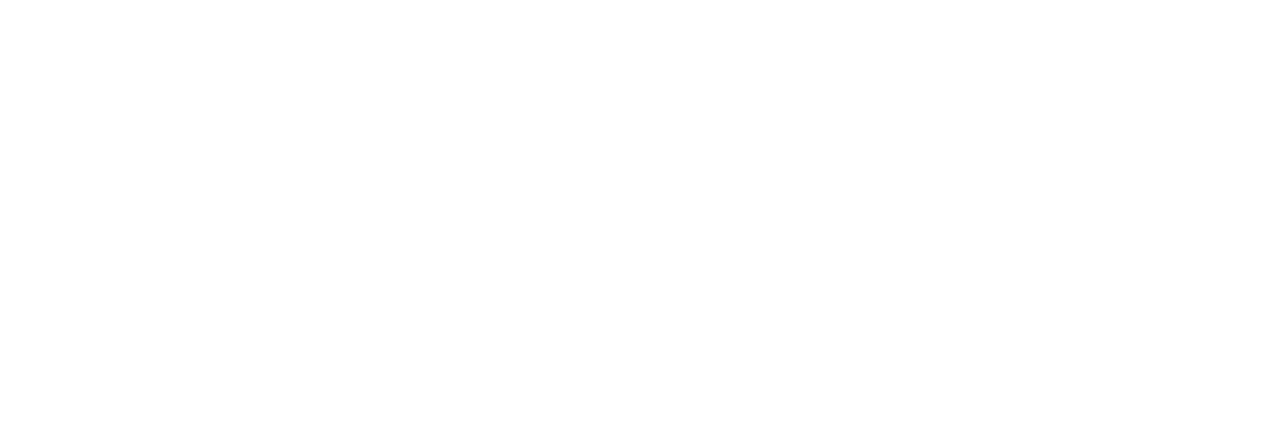
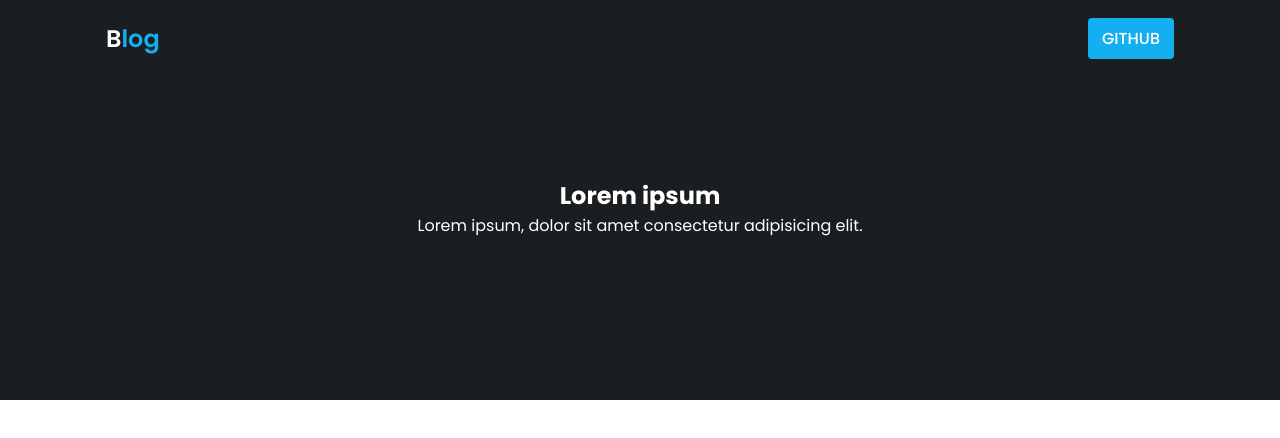
Before and after one commit to DaviMaroto/Blog, a plain HTML site: page index.html in a window 1280 px wide. Drawn offline with nearby package versions, Linux system fonts and the light colour scheme.

Commit message:
Criação de elementos da página de arquive e Estilização da capa

```diff
--- /dev/null
+++ b/Css/style.css
@@ -0,0 +1,83 @@
+@import url('https://fonts.googleapis.com/css2?family=Montserrat:wght@400;500;600;700&family=Poppins:wght@300;400;500;600;700;800&display=swap');
+
+*{
+font-family: 'Poppins', sans-serif;
+margin: 0;
+padding: 0;
+scroll-behavior: smooth;
+scroll-padding-top: 2rem;
+box-sizing: border-box;
+}
+
+:root{
+    --container-color: #1a1e21;
+    --second-color: #13AFF0;
+    --text-color: #172317;
+    --bg-color: #FFF;
+}
+::selection{
+    color: var(--bg-color);
+    background: var(--second-color);
+}
+a{
+    text-decoration: none;
+}
+li{
+    list-style: none;
+}
+img{
+    width: 100%;
+}
+section{
+    padding: 3rem 0 2rem;
+}
+.container{
+    max-width: 1068px;
+    margin: auto;
+    width: 100%;
+}
+header{
+    position: fixed;
+    top: 0;
+    left: 0;
+    width: 100%;
+    z-index: 200;
+}
+.nav{
+    display: flex;
+    align-items: center;
+    justify-content: space-between;
+    padding: 18px 0;
+}
+.logo{
+    font-size: 1.5rem;
+    font-weight: 600;
+    color: var(--bg-color);
+}
+.logo span{
+    color: var(--second-color);
+}
+.github{
+    padding: 8px 14px;
+    text-transform: uppercase;
+    font-weight: 500;
+    border-radius: 4px;
+    background: var(--second-color);
+    color: var(--bg-color);
+}
+.github:hover{
+    background: hsl(251, 96%, 46%);
+    transition: 0.3s;
+}
+.home{
+    width: 100%;
+    min-height: 400px;
+    background: var(--container-color);
+    display: grid;
+    justify-content: center;
+    align-items: center;
+}
+.home-text{
+    color: var(--bg-color);
+    text-align: center;
+}
--- a/index.html
+++ b/index.html
@@ -5,12 +5,46 @@
     <meta http-equiv="X-UA-Compatible" content="IE=edge">
     <meta name="viewport" content="width=device-width, initial-scale=1.0">
     <title>Blog</title>
-    <link rel="stylesheet" href="style.css">
+    <link rel="stylesheet" href="Css/style.css">
     <!--Link de icones-->
     <link href='https://unpkg.com/boxicons@2.1.4/css/boxicons.min.css' rel='stylesheet'>
-
 </head>
 <body>
+    <header>
+        <div class="nav container">
+        <a href="#" class="logo">B<span>log</span></a>
+        <a href="#" class="github">Github</a>
+    </div>
+    </header>
+
+        <section class="home" id="home">
+            <div class="home-text container">
+                <h1 class="home-title">Lorem ipsum</h1>
+            <span class="home-subtitle">Lorem ipsum, dolor sit amet consectetur adipisicing elit.</span>
+            </div>
+        </section>
+
+
+
+
+
+
+
+
+
+
+
+
+
+
+
+
+
+
+
+
+
+
     <script src="javascript/scripts.js"></script>
 </body>
 </html>
--- a/style.css
+++ /dev/null
@@ -1,6 +0,0 @@
-:root{
-    --container-color: ;
-    --second-color: ;
-    --text-color: ;
-    --bg-color: ;
-}
```
